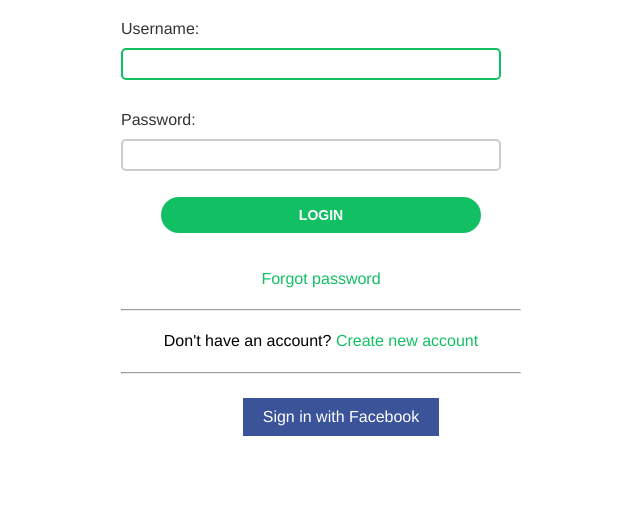
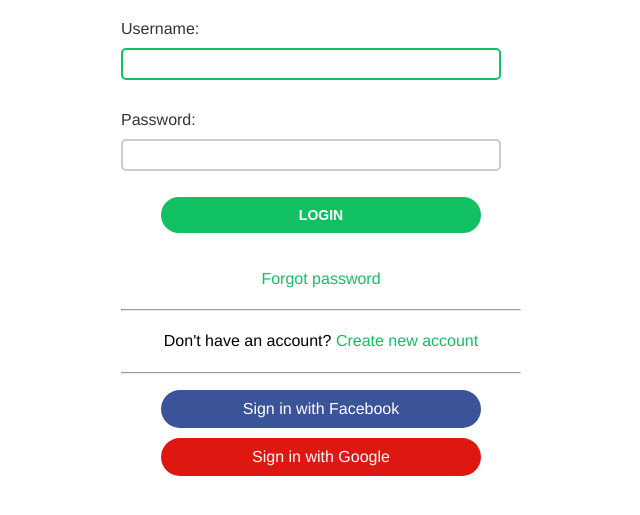
Before and after one commit to py-piyush/picshare-social-media-django, a Django app: page /account/login/ in a window 1280 px wide. Shown: the part 186-701 px from the top of the page, without its empty margins (319-959 px from the left). Run offline with Django 4.2, Linux system fonts and the light colour scheme; some web fonts are replaced.

Commit message:
Add google authentication

```diff
--- a/socialsite/account/static/css/base.css
+++ b/socialsite/account/static/css/base.css
@@ -249,14 +249,18 @@ ul.messages li a.close {
 
 /* social-auth */
 .social {
-    display: flex;
-    justify-content: space-around;
+    width: 80%;
+    margin: 0 auto;
 }
-
+.social ul{
+    padding: 0;
+    width: 100%;
+}
 .social li {
     list-style: none;
     padding: 10px 20px;
     margin: 0 0 10px 0;
+    border-radius: 25px;
 }
 
 .social li a {
--- a/socialsite/account/templates/registration/login.html
+++ b/socialsite/account/templates/registration/login.html
@@ -22,6 +22,7 @@
             <div class="social">
                 <ul>
                     <li class="facebook"><a href="{% url 'social:begin' 'facebook'%}">Sign in with Facebook</a></li>
+                    <li class="google"><a href="{% url 'social:begin' 'google-oauth2'%}">Sign in with Google</a></li>
                 </ul>
             </div>
         </div>
```
Also changed, not shown: socialsite/socialsite/settings.py (+7 -0 lines).
